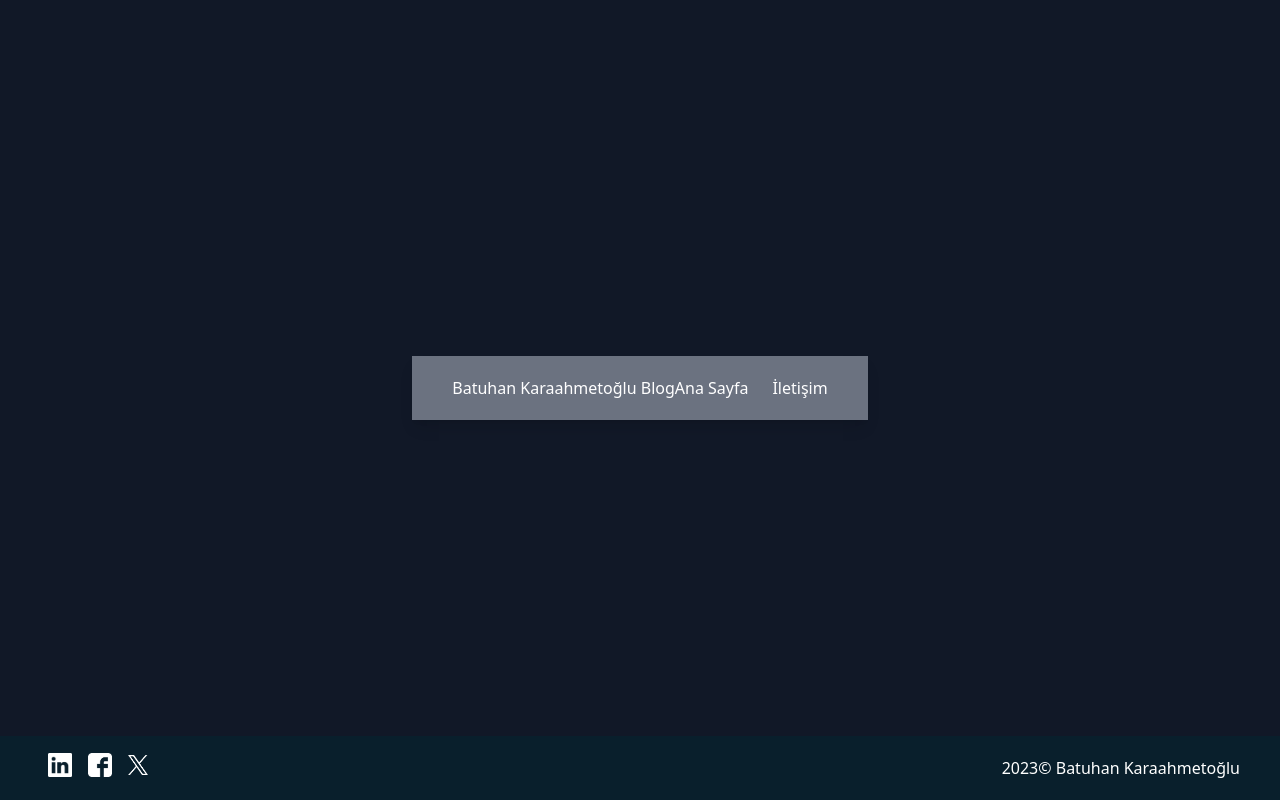
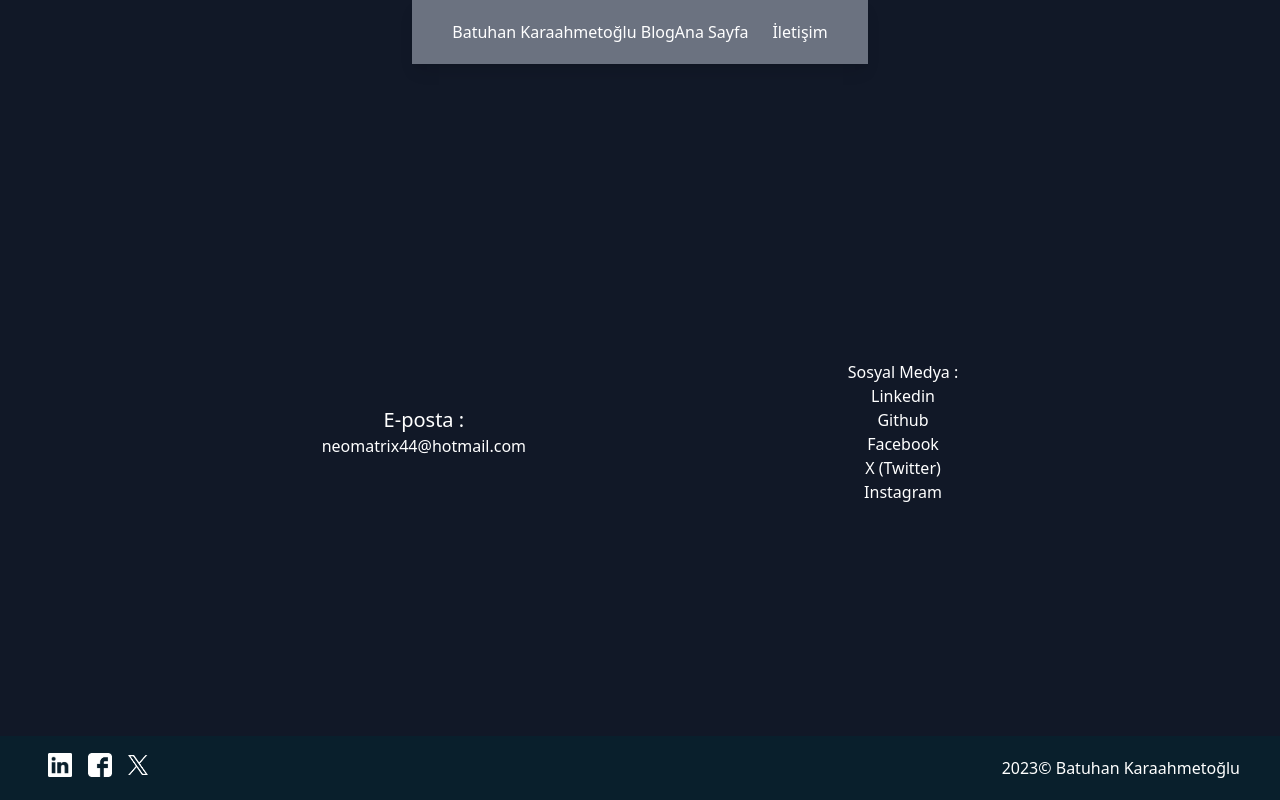
Before and after one commit to Batuhan445/blog-app, a Next.js app: page /contact in a window 1280 px wide. Built offline with nearby package versions, Linux system fonts and the light colour scheme.

Commit message:
contact created

```diff
--- a/src/app/contact/page.tsx
+++ b/src/app/contact/page.tsx
@@ -1,8 +1,36 @@
+import Link from 'next/link'
 import React from 'react'
 
 const Contact = () => {
   return (
-    <div>İletişim</div>
+
+    // <div className='flex flex-row items-center flex-1'>
+      <div className='flex-1 grid md:flex md:justify-evenly items-center text-center  py-40 w-full'>
+        <title>Batuhan Karaahmetoğlu Blog | İletişim</title>
+
+        <div>
+          <p className='text-xl'>E-posta :</p>
+          <a className='hover:underline' href="mailto:neomatrix44@hotmail.com">neomatrix44@hotmail.com</a>
+        </div>
+
+        <div>
+
+        <div>
+        Sosyal Medya :
+        </div>
+
+        <div className='grid items-center'>
+          <Link href={'https://www.linkedin.com/in/batuhankaraahmeto%C4%9Flu/'}>Linkedin</Link>
+          <Link href={'https://www.linkedin.com/in/batuhankaraahmeto%C4%9Flu/'}>Github</Link>
+          <Link href={'https://www.linkedin.com/in/batuhankaraahmeto%C4%9Flu/'}>Facebook</Link>
+          <Link href={'https://www.linkedin.com/in/batuhankaraahmeto%C4%9Flu/'}>X (Twitter)</Link>
+          <Link href={'https://www.linkedin.com/in/batuhankaraahmeto%C4%9Flu/'}>Instagram</Link>
+        </div>
+        </div>
+
+      </div>
+
+
   )
 }
 
```
